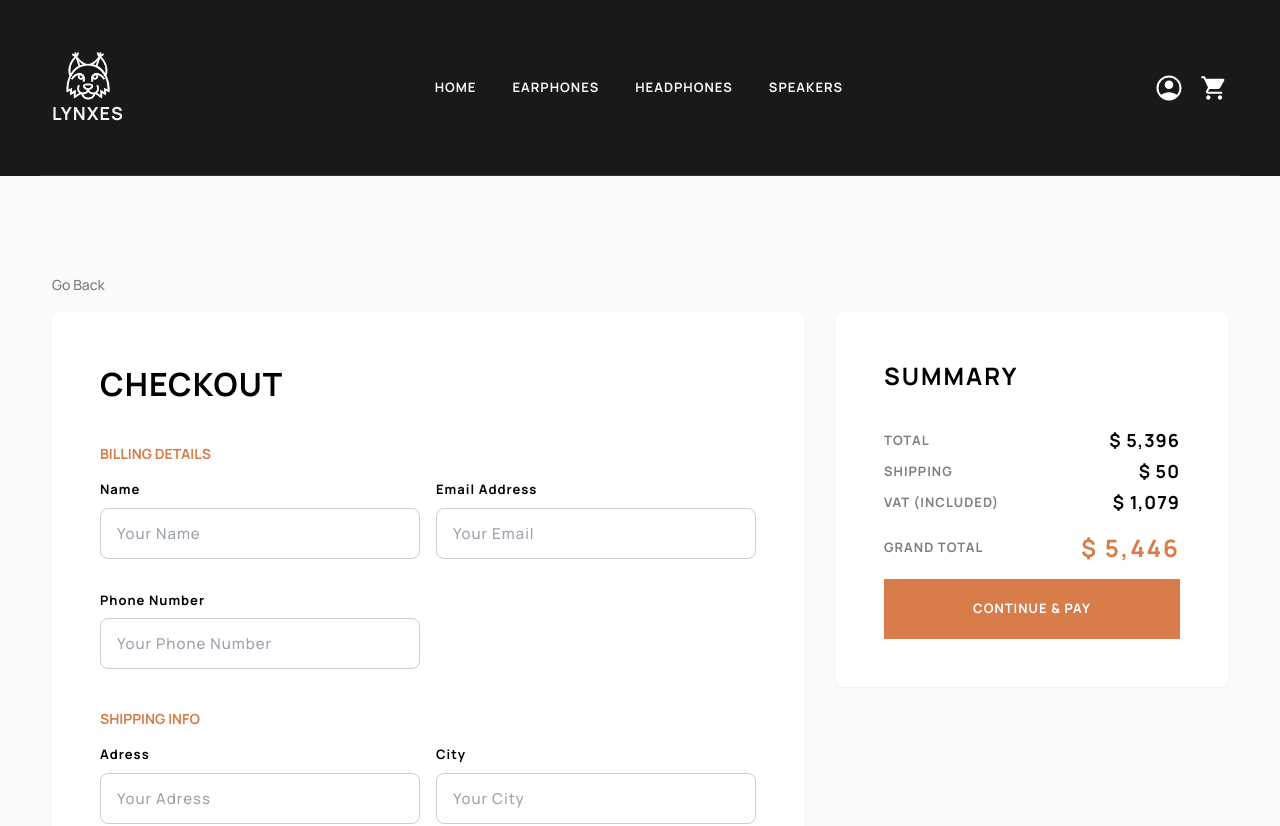
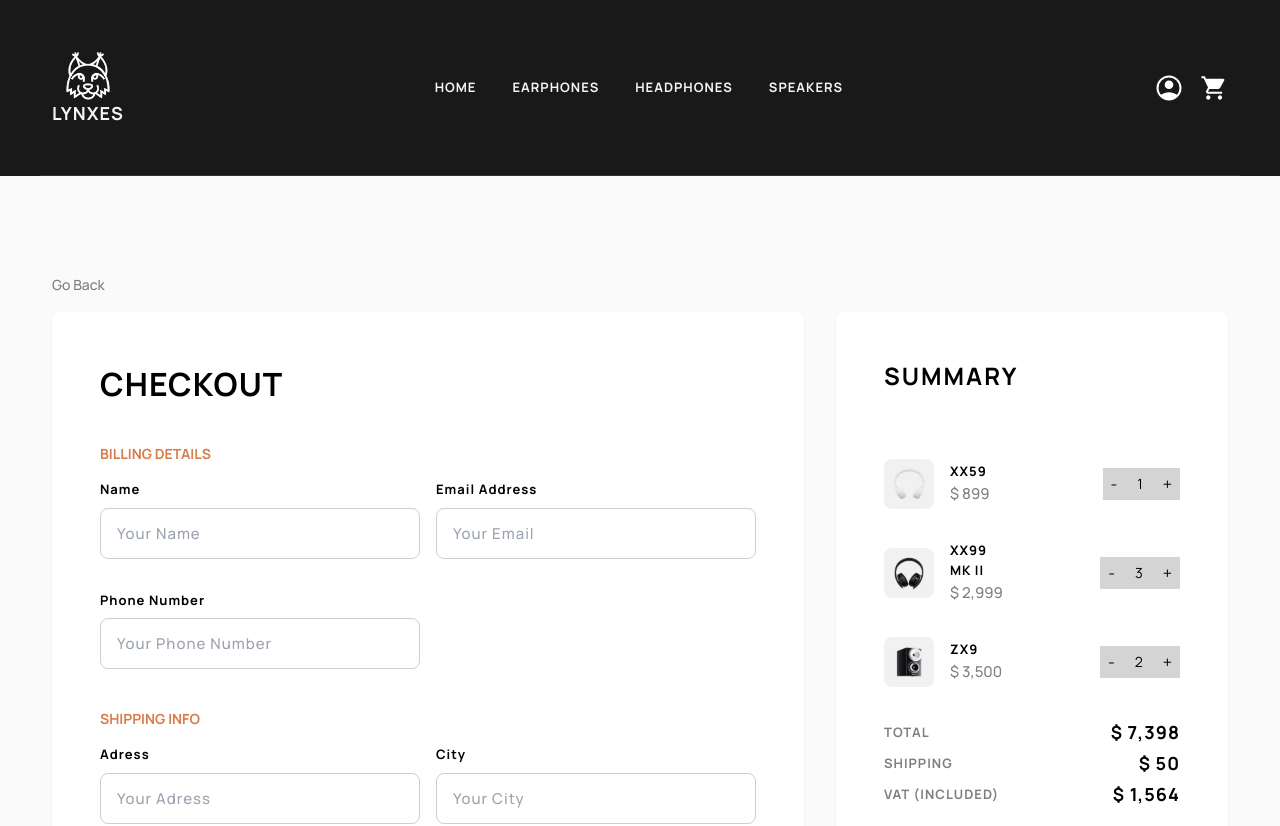
Before and after one commit to TomasLukes/lynxes, a Next.js app: page /checkout in a window 1280 px wide. Shown: the top 826 px of the page. Built offline with nearby package versions, Linux system fonts and the light colour scheme.

Commit message:
Add render of mocked Cart data to summary of Checkout

```diff
--- a/src/app/checkout/page.tsx
+++ b/src/app/checkout/page.tsx
@@ -1,8 +1,10 @@
 'use client'
 import Link from "next/link"
 import { useState } from "react"
+import CheckoutModal from "../components/Checkout/CheckoutModal"
 import ButtonPrimary from "../components/buttons/ButtonPrimary"
-import CheckoutModal from "../components/Checkout/CheckoutModal"
+import CartItem from "../components/shared/CartItem"
+import { cartArr, cartTotal } from "../components/shared/Cart"
 
 export default function Checkout() {
   const [checkoutModalOpen, setCheckoutModalOpen] = useState(false)
@@ -11,6 +13,10 @@ export default function Checkout() {
     console.log('Modal checkout clicked')
     setCheckoutModalOpen(!checkoutModalOpen)
   }
+
+  const shipping = 50;
+  const VAT = Math.round((cartTotal + shipping) * 0.21)
+  const grandTotal = cartTotal + shipping + VAT
 
   return (
     <section className="relative container max-width my-12 md:my-24 mx-auto px-6 md:px-9 lg:px-3">
@@ -123,14 +129,18 @@ export default function Checkout() {
           <h3 className="heading-5 pb-9">
             Summary
           </h3>
-
+          <div className="flex flex-col gap-4 md:gap-6 lg:gap-8 my-8">
+            <CartItem product={cartArr[0]}/>
+            <CartItem product={cartArr[1]}/>
+            <CartItem product={cartArr[2]}/>
+          </div>
           <div className="flex flex-col gap-1">
             <div className="flex items-center justify-between">
               <span className="subtitle opacity-50">
                 TOTAL
               </span>
               <p className="heading-6">
-                $ 5,396
+                $ {cartTotal.toLocaleString('en-US')}
               </p>
             </div>
 
@@ -139,7 +149,7 @@ export default function Checkout() {
                 SHIPPING
               </span>
               <p className="heading-6">
-                $ 50
+                $ {shipping}
               </p>
             </div>
 
@@ -148,7 +158,7 @@ export default function Checkout() {
                 VAT (INCLUDED)
               </span>
               <p className="heading-6">
-                $ 1,079
+                $ {VAT.toLocaleString('en-US')}
               </p>
             </div>
           </div>
@@ -158,7 +168,7 @@ export default function Checkout() {
                 GRAND TOTAL
               </span>
               <p className="heading-5 text-primary-700 font-black">
-                $ 5,446
+                $ {grandTotal.toLocaleString('en-US')}
               </p>
           </div>
           {/* Subbmit button */}
--- a/src/app/components/shared/Cart.tsx
+++ b/src/app/components/shared/Cart.tsx
@@ -2,15 +2,16 @@ import Link from "next/link"
 import CartItem from "./CartItem"
 import ButtonPrimary from "../buttons/ButtonPrimary"
 
+export const cartArr = [
+  {'quantity': 1, 'slug': 'xx59-headphones', 'name': 'XX59', 'price': 899},
+  {'quantity': 3, 'slug': 'xx99-mark-two-headphones', 'name': 'XX99 MK II', 'price': 2999},
+  {'quantity': 2, 'slug': 'zx9-speaker', 'name': 'ZX9', 'price': 3500}
+]
+
+export const cartTotal = cartArr.reduce((total, currentValue) => total + currentValue.price,
+0)
+
 export default function Cart({ handleOpenCart }) {
-  const cartArr = [
-    {'quantity': 1, 'slug': 'xx59-headphones', 'name': 'XX59', 'price': 899},
-    {'quantity': 3, 'slug': 'xx99-mark-two-headphones', 'name': 'XX99 MK II', 'price': 2999},
-    {'quantity': 2, 'slug': 'zx9-speaker', 'name': 'ZX9', 'price': 3500}
-  ]
-
-  const cartTotal = cartArr.reduce((total, currentValue) => total + currentValue.price,
-  0)
 
   return (
     <div className="lg:w-90">
```
